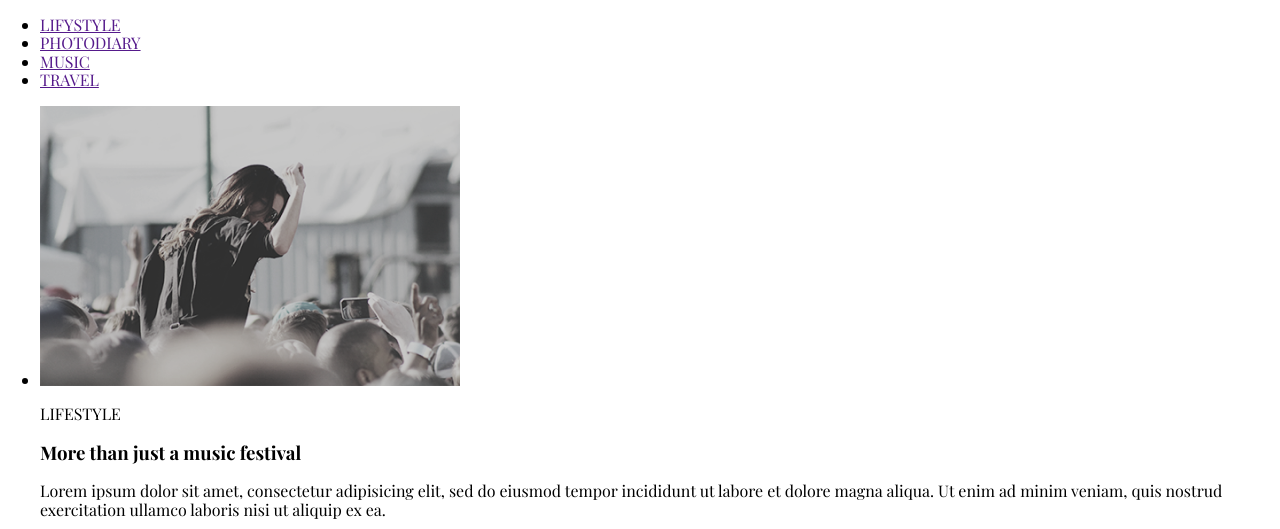
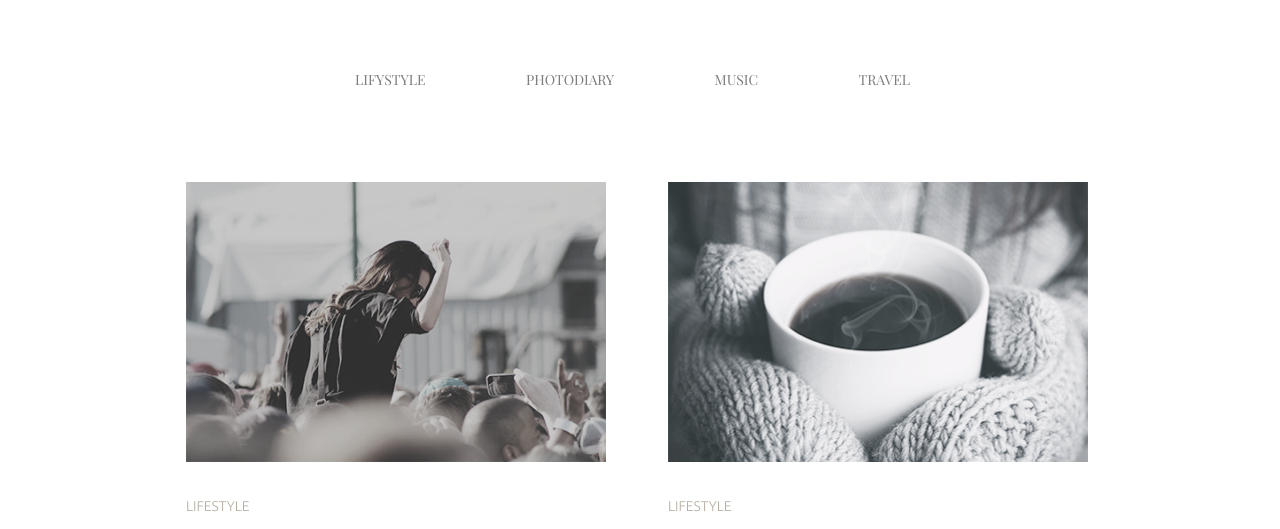
Before and after one commit to Ignat21215/Photoblog, a plain HTML site: page index.html in a window 1280 px wide. Shown: the top 529 px of the page. Drawn offline with nearby package versions, Linux system fonts and the light colour scheme; a web font is replaced by a local one.

Commit message:
Update style.css

```diff
--- a/style.css
+++ b/style.css
@@ -1,13 +1,155 @@
+/*! З М І Н Н І */
+
 :root {
-    --paragraph-color: #7D7D7D;
-    --link-color: #03A9F4;
-    --subtitle-color: #B4AD9E;
-    --article-text-color: #626262;
+    --paragraph-color: rgba(125, 125, 125, 1);
+    --link-color: rgba(3, 169, 244, 1);
+    --subtitle-color: rgba(180, 173, 158, 1);
+    --article-text-color: rgba(98, 98, 98, 1);
+    --background-color: rgba(255, 255, 255, 1);
 }
+
 :root {
     --font-family: "Playfair Display", sans-serif;
     --second-family: "Ubuntu", sans-serif;
 }
+
+/*! З А Г А Л Ь Н І  С Т И Л І */
+
+* {
+    box-sizing: border-box;
+}
+
+a:hover {
+    color: var(--link-color);
+}
+
+a {
+    text-decoration: none;
+}
+
 body {
-    font-family: var(--font-family)
+    font-family: var(--font-family);
+    font-size: 14px;
+    font-weight: 400;
+    background-color: white;
 }
+
+.container {
+    width: 908px;
+    margin: 0 auto;
+}
+
+body,
+h2,
+h3,
+p,
+ul {
+    margin: 0;
+    padding: 0;
+}
+
+/*! Х Е Д Е Р */
+
+.header {
+    padding-top: 71px;
+    padding-right: 183px;
+    padding-left: 168px;
+    padding-bottom: 92px;
+    align-content: center;
+    font-size: 14px;
+}
+
+.header-list {
+    display: flex;
+    align-items: baseline;
+    justify-content: space-between;
+    gap: 99px;
+    width: 555px;
+    margin: 0 auto;
+    list-style-type: none;
+    text-transform: uppercase;
+    color: var(--paragraph-color);
+}
+
+.header-link {
+    color: var(--paragraph-color);
+    line-height: 18.66px;
+    font-weight: inherit;
+}
+
+/*! О С Н О В Н А   С Е К Ц І Я */
+
+.hero-container {
+    display: flex;
+    flex-wrap: wrap;
+}
+
+.hero {
+    padding-top: 0px;
+    padding-right: 147px;
+    padding-left: 147px;
+    padding-bottom: 66px;
+}
+
+.hero-list {
+    display: flex;
+    list-style-type: none;
+    justify-content: space-between;
+    flex-wrap: wrap;
+    margin-bottom: 94px;
+}
+
+.hero-article {
+    width: 426px;
+    height: 542px;
+}
+
+.hero-image,
+.hero-subtitle {
+    margin-bottom: 32px;
+}
+
+.hero-item:nth-child(n+3) {
+    margin-top: 130px;
+}
+
+/*! Х Е Р О  Т Е К С Т */
+
+.hero-title {
+    margin-bottom: 44px;
+    font-size: 30px;
+    color: var(--article-text-color);
+    line-height: 16.09px;
+    font-weight: 400;
+}
+
+.hero-subtitle {
+    color: var(--subtitle-color);
+    font-family: var(--second-family);
+    line-height: 18.66px;
+    font-weight: 300;
+    text-transform: uppercase;
+}
+
+.hero-desk {
+    font-family: var(--font-family);
+    color: var(--article-text-color);
+    font-weight: 400;
+    line-height: 18.66px;
+}
+
+/*! К Н О П К А */
+
+.hero-btn {
+    margin: 0 auto;
+    width: 165px;
+    height: 60px;
+    background-color: white;
+    border-width: ;
+    box-sizing: border-box;
+    color: var(--article-text-color);
+    border-color: var(--article-text-color);
+    border-width: 1px;
+    line-height: 18.66px;
+    font-weight: inherit;
+}
```
